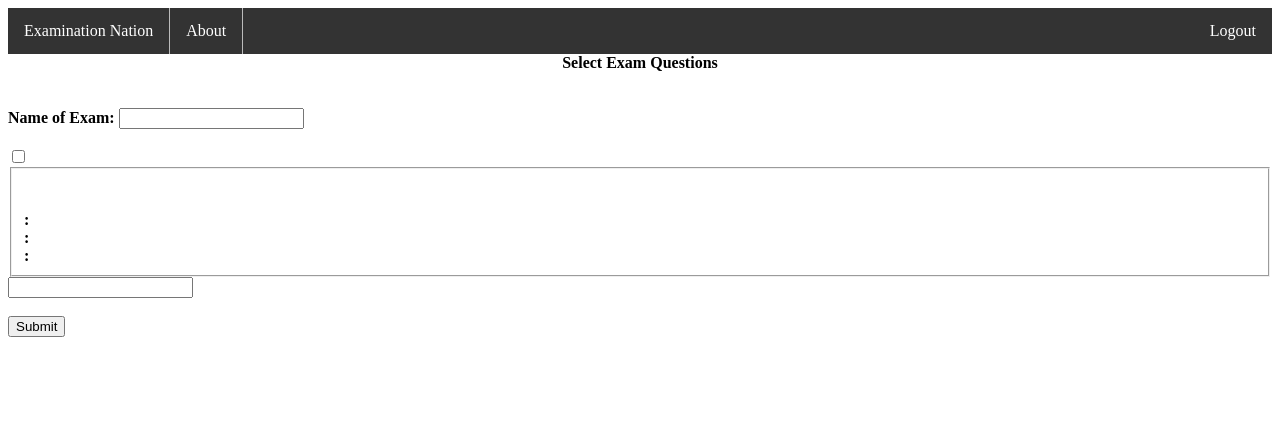
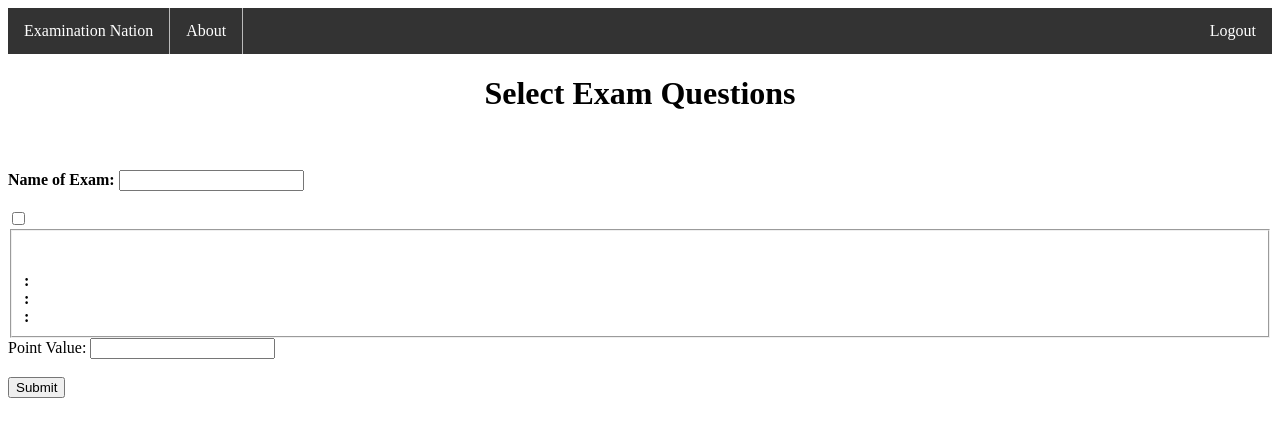
Before and after one commit to kvans/CS490, a PHP site: page /frontend/examCreation.php in a window 1280 px wide. Shown: the top 437 px of the page. Run offline with PHP 8.4, Linux system fonts and the light colour scheme; tables that the repository leaves empty or names only in its code hold one stand-in row (values such as "Sample post"); data that the repository does not hold is empty.

Commit message:
Update examCreation.php

```diff
--- a/frontend/examCreation.php
+++ b/frontend/examCreation.php
@@ -3,6 +3,11 @@
 <head>
     <title>Create Exam</title>
     <link rel="stylesheet" type="text/css" href="boxedStylesheet.css">
+<style>
+    fieldset {
+        background-color: white;
+    }
+</style>
 </head>
 <body>
     <ul>
@@ -14,7 +19,7 @@
     <?php
         include "../backend/query_db.php";
 
-        echo "<b><center>Select Exam Questions</center></b><br><br>";
+        echo "<h1 align=\"center\">Select Exam Questions</h1><br><br>";
         echo "<b>Name of Exam: </b>";
         echo "<input type=\"text\" id=\"examName\" name=\"examName\"><br><br>";
 
@@ -42,7 +47,7 @@
                 <b>$Input3:</b>$Correct3
                 <br>
             </fieldset>
-            <input type=\"number\" class=\"points\" name=\"points\">";
+            Point Value: <input type=\"number\" class=\"points\" name=\"points\">";
             echo "<br><br>";
             echo "</div>";
 
@@ -50,7 +55,7 @@
         }
     ?>
 </form>
-<button id="submitButton" type="submit">Submit</button>
+<button class="submitButton" id="submitButton" type="submit">Submit</button>
 
 <script src="ajaxUtilities.js"></script>
 <script>
```
